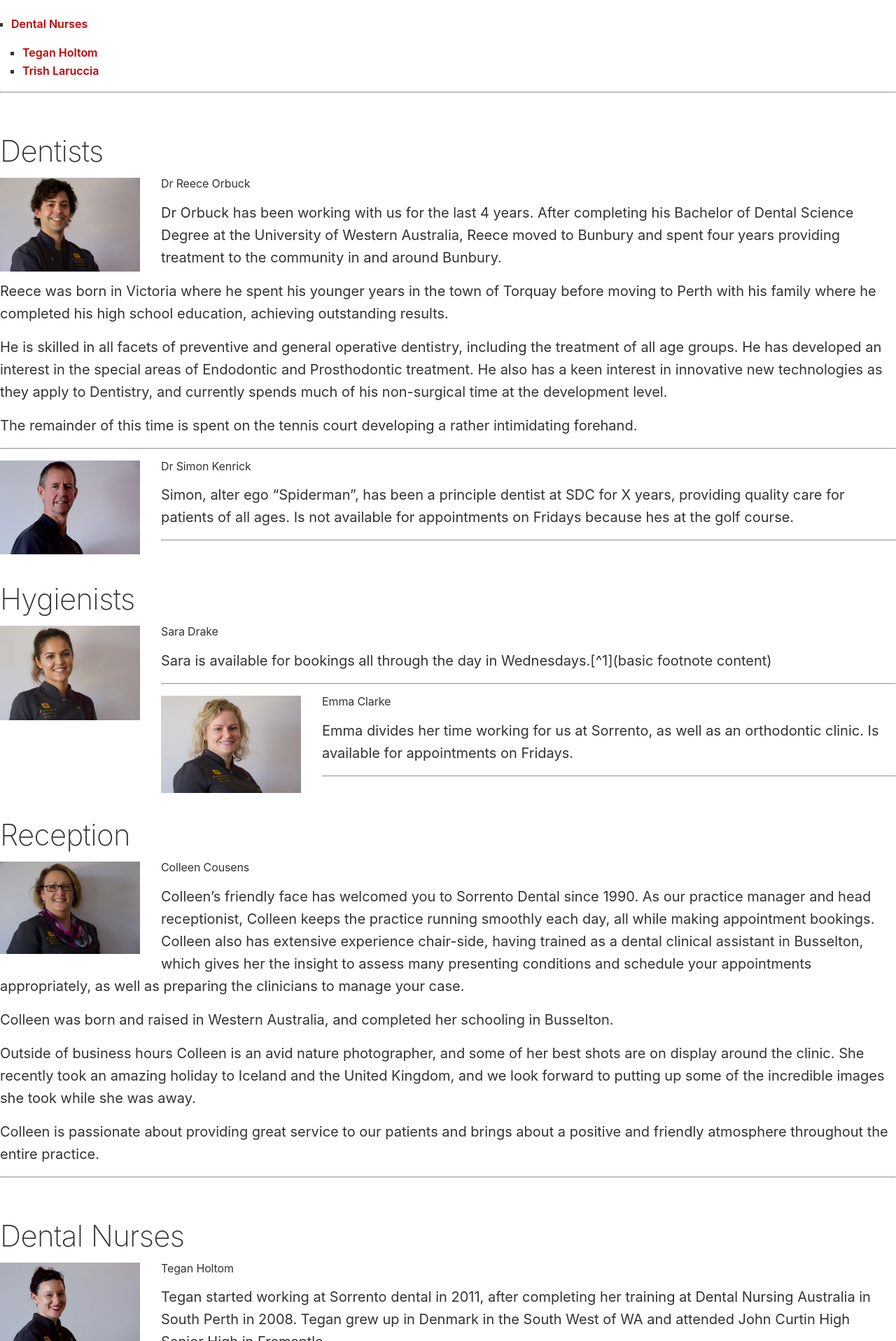
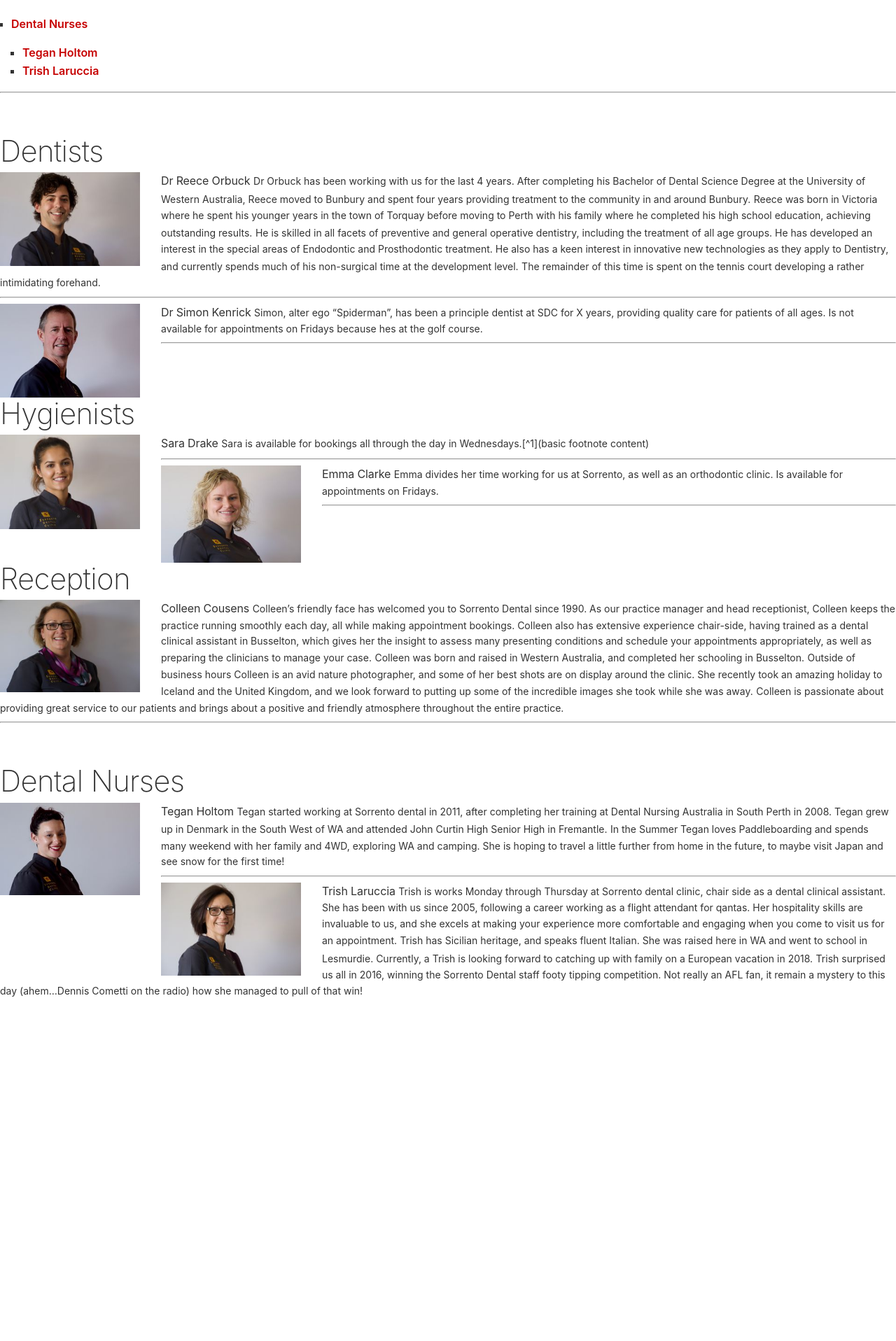
Before and after one commit to sorrentodc/sorrentodc.github.io, a Jekyll site: the page built from _posts/2018-01-06-Meet-the-team.md, in a window 1280 px wide. Shown: the part 932-2848 px from the top of the page at 70% size. Built offline with Jekyll 4.4.1, drawn with Linux system fonts in a browser that asks for light colours; after the commit the page ends 2359 px from its top, so only the background shows below that.

Commit message:
css tweaks

```diff
--- a/css/main.css
+++ b/css/main.css
@@ -117,9 +117,9 @@ blockquote {
 .post li {
   margin-left: .5rem; }
 .post p {
-  font-size: 20px;
-  font-size: 1.25rem;
-  margin: 1rem 0; }
+  font-size: 14px;
+  margin: 1rem 0;
+display: inline; }
   .post p em {
     font-style: italic; }
   .post p strong {
@@ -193,8 +193,7 @@ h3 {
 h4,
 h5,
 h6 {
-  font-size: 24px;
-  font-size: 1.5rem;
+  font-size: 16px;
   margin-top: 1rem; }
 
 .u-url {
```
